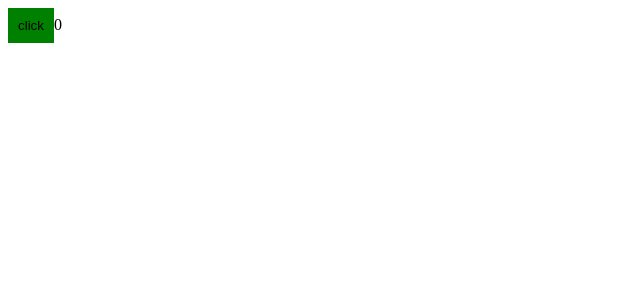
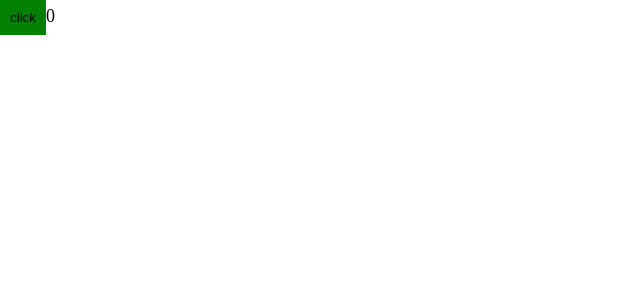
Before and after one commit to dianaZhusubalieva/skills-improvement, a React app: page / in a window 1280 px wide. Shown: the top 300 px of the page, without its empty margins (0-640 px from the left). Built offline with nearby package versions, Linux system fonts and the light colour scheme.

Commit message:
extract css file separately on build, configure css modules

```diff
--- a/package.json
+++ b/package.json
@@ -5,7 +5,7 @@
   "main": "index.js",
   "scripts": {
     "start": "webpack serve --env port=3000",
-    "build:dev": "webpack serve --env mode=development",
+    "build:dev": "webpack  --env mode=development",
     "build:prod": "webpack --env mode=production"
   },
   "keywords": [],
@@ -19,6 +19,7 @@
     "@types/webpack-dev-server": "^4.7.2",
     "css-loader": "^6.8.1",
     "html-webpack-plugin": "^5.5.3",
+    "mini-css-extract-plugin": "^2.7.6",
     "sass": "^1.69.5",
     "sass-loader": "^13.3.2",
     "style-loader": "^3.3.3",
--- /dev/null
+++ b/src/App.tsx
@@ -0,0 +1,12 @@
+import React from 'react';
+import {Counter} from "./components/Counter";
+
+const App = () => {
+    return (
+        <div className={"app"}>
+            <Counter/>
+        </div>
+    );
+};
+
+export default App;
--- a/src/components/styles.scss
+++ b/src/components/Counter.module.scss
@@ -1,4 +1,4 @@
-.green-button{
+.btn{
   background-color: green;
   border: none;
   padding: 10px;
--- a/src/components/Counter.tsx
+++ b/src/components/Counter.tsx
@@ -1,12 +1,13 @@
 import React, {useState} from 'react';
-import "./styles.scss";
+import "./Counter.module.scss";
+import classes from "./Counter.module.scss";
 
 export const Counter = () => {
     const [count, setCount] = useState(0);
     const onIncrement = () => setCount(count + 1)
     return (
         <div>
-            <button onClick={onIncrement} className={"green-button"}>click</button>
+            <button onClick={onIncrement} className={classes.btn}>click</button>
             {count}
         </div>
     );
--- /dev/null
+++ b/src/global.d.ts
@@ -0,0 +1,2 @@
+declare module "*.module.css";
+declare module "*.module.scss";
--- /dev/null
+++ b/src/index.scss
@@ -0,0 +1,9 @@
+*{
+  margin: 0;
+  padding: 0;
+  box-sizing: border-box;
+}
+
+.app{
+  font-size: 18px;
+}
--- a/src/index.tsx
+++ b/src/index.tsx
@@ -1,10 +1,8 @@
 import {render} from "react-dom";
-import {Counter} from "./components/Counter";
-
+import App from "./App";
+import "./index.scss";
 
 render(
-    <div>
-        <Counter/>
-    </div>,
+    <App/>,
     document.getElementById("root")
 )
```
Also changed, not shown: 6 other files (tests, documents, lock files or other folders).
